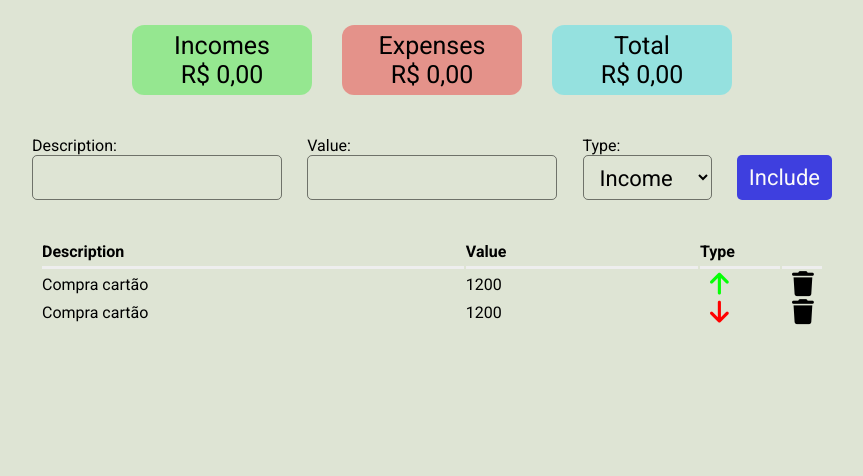
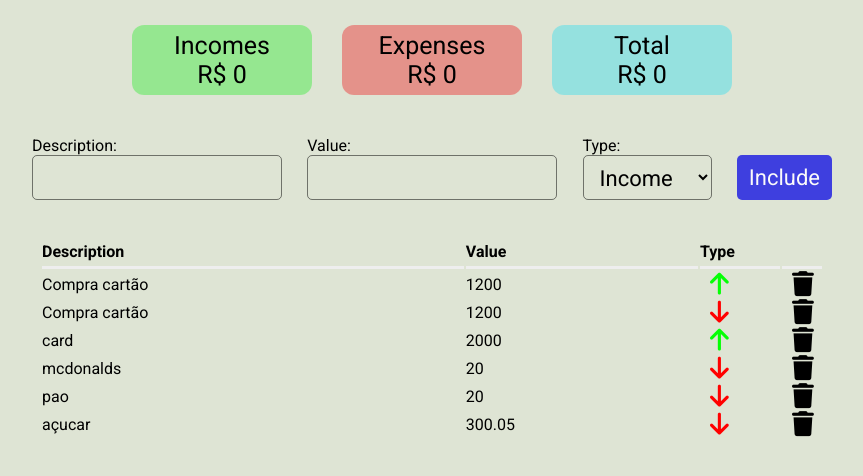
Before and after one commit to Hertzogjr/finances-javascript, a plain HTML site: page index.html in a window 1280 px wide. Shown: the whole page, without its empty margins (208-1071 px from the left). Drawn offline with Linux system fonts and the light colour scheme.

Commit message:
js included

```diff
--- a/index.html
+++ b/index.html
@@ -33,15 +33,15 @@
       <div class="resume">
         <div class="resume-container">
           <p>Incomes</p>
-          <span>R$ 0,00</span>
+          <span id="income-card">R$ 0,00</span>
         </div>
         <div class="resume-container">
           <p>Expenses</p>
-          <span>R$ 0,00</span>
+          <span id="expense-card"></span>
         </div>
         <div class="resume-container">
           <p>Total</p>
-          <span>R$ 0,00</span>
+          <span id="saldo-card">R$ 0,00</span>
         </div>
       </div>
       <div class="inputs">
@@ -64,7 +64,7 @@
       </div>
       <div class="datas-container">
         <div class="div-table">
-          <table>
+          <table id="table">
             <thead>
               <th class="">Description</th>
               <th class="theadValue">Value</th>
--- a/index.js
+++ b/index.js
@@ -0,0 +1,80 @@
+const tableBody = document.querySelector("tbody");
+const expensesCard = document.querySelector("#expense-card");
+const incomesCard = document.querySelector("#income-card");
+const saldosCard = document.querySelector("#saldo-card");
+
+
+let transactions = [];
+transactions = [
+  {
+    description: "card",
+    value: 2000,
+    type: "income",
+  },
+  {
+    description: "mcdonalds",
+    value: 20,
+    type: "expense",
+  },
+  {
+    description: "pao",
+    value: 20,
+    type: "expense",
+  },
+  {
+    description: "açucar",
+    value: 300.05,
+    type: "expense",
+  },
+];
+
+const setItemsDb = () =>
+  localStorage.setItem("transactions", JSON.stringify(transactions));
+const getItemsDb = () => JSON.parse(localStorage.getItem("transactions")) ?? [];
+
+const getTotals = () => {
+
+  const amountIncomes = () => getItemsDb().filter(({ type }) => type === "income")
+  const totalIncomes = () => amountIncomes().reduce((acc, { value }) => acc + value ,0)
+
+  const amountExpenses = () =>
+    getItemsDb().filter(({ type }) => type === "expense");
+
+  const totalExpenses = () => amountExpenses().reduce((acc, {value}) => acc + value, 0)
+
+  console.log(typeof totalIncomes)
+  const saldo = (totalIncomes() - totalExpenses())
+  console.log(totalIncomes())
+  console.log(totalExpenses())
+
+
+  incomesCard.innerHTML = `R$ ${totalIncomes()}`
+  expensesCard.innerHTML = `R$ ${totalExpenses()}`
+  saldosCard.innerHTML = `R$ ${saldo}`
+}
+
+getTotals()
+
+
+
+setItemsDb();
+
+const renderItems = () => {
+  getItemsDb().forEach(({ description, value, type }) => {
+    const tr = document.createElement("tr");
+    tr.innerHTML = `
+        <td>${description}</td>
+        <td>${value}</td>
+        <td>${
+          type === "income"
+            ? '<i class="fa-solid fa-arrow-up"></i>'
+            : '<i class="fa-solid fa-arrow-down"></i>'
+        }</td>
+        <td><i class="fa-solid fa-trash"></i></td>
+    `;
+
+    tableBody.appendChild(tr);
+  });
+};
+
+renderItems();
```
Also changed, not shown: testing.js (added).
